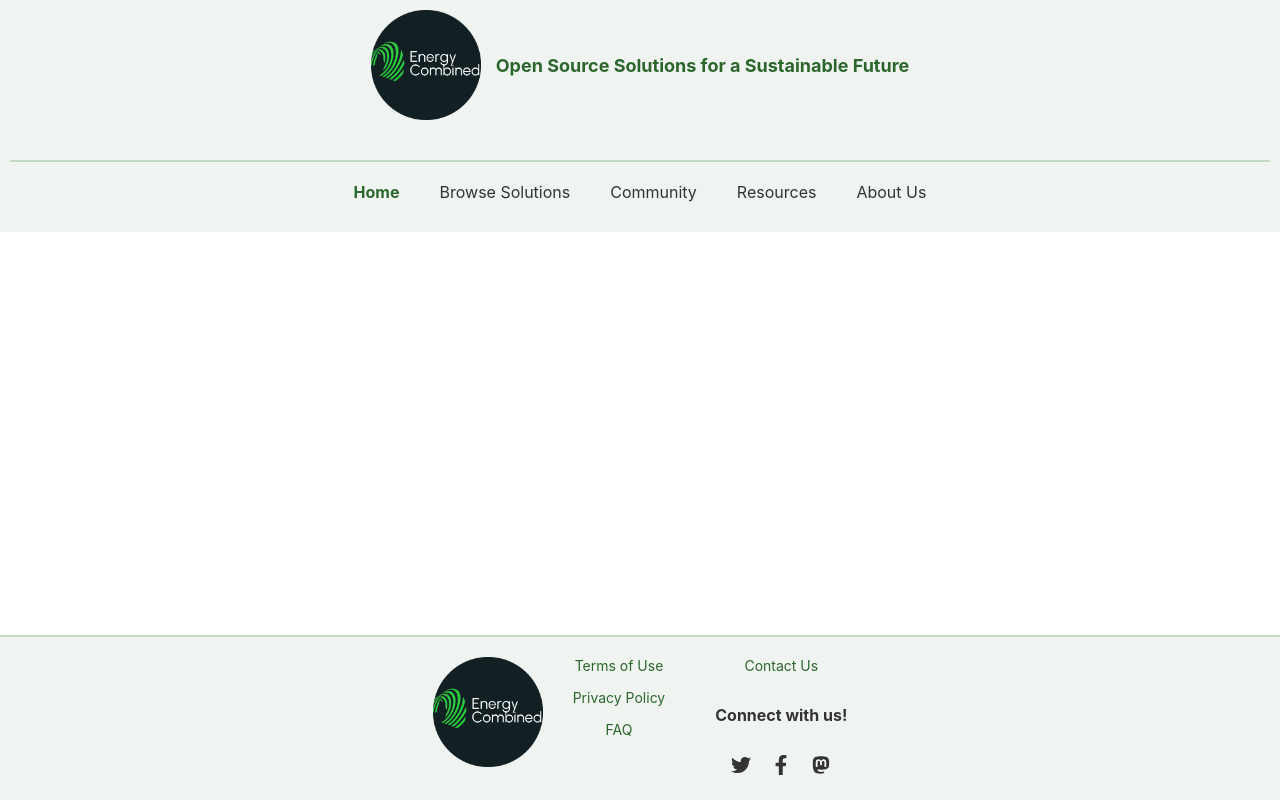
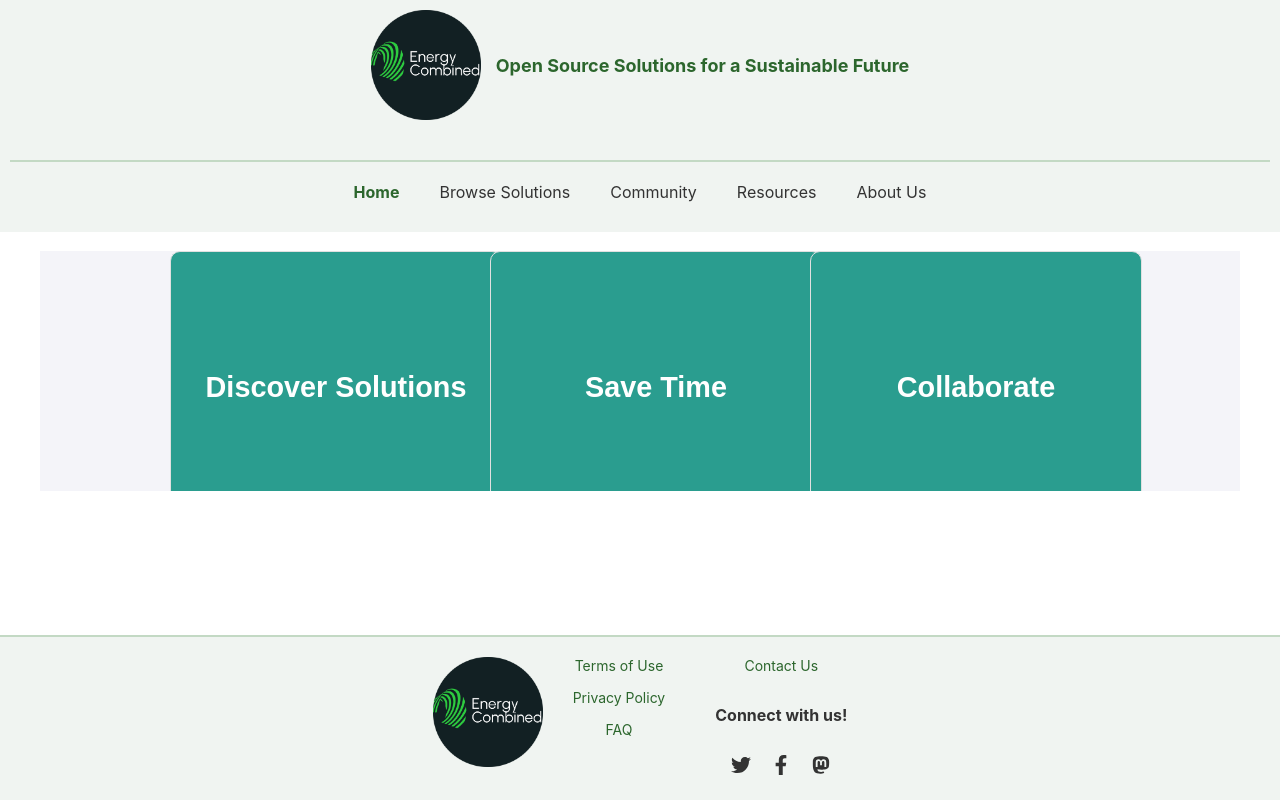
Before and after one commit to energycombined/OSSfinder, a React (Create React App) app in the folder front-end/: page / in a window 1280 px wide. Built offline with nearby package versions, Linux system fonts and the light colour scheme.

Commit message:
Add Boxes component with flipping functionality and styling

```diff
--- a/front-end/src/App.js
+++ b/front-end/src/App.js
@@ -1,6 +1,7 @@
 import React from 'react';
 import Header from './components/Header';
 import Footer from './components/Footer';
+import Boxes from './components/Boxes';
 import './styles/App.css';
 
 function App() {
@@ -9,6 +10,7 @@ function App() {
       <Header />
       <main className="main-content">
         {/* Other components or page content */}
+        <Boxes />
       </main>
       <Footer />
     </div>
--- /dev/null
+++ b/front-end/src/components/Boxes.js
@@ -0,0 +1,44 @@
+import React from 'react';
+import '../styles/boxes.css';
+
+const Boxes = () => {
+  const boxData = [
+    {
+      title: 'Discover Solutions',
+      description: 'Empower your choices with tailored tools designed to meet your goals.',
+      button: 'Learn More', // Placeholder button title
+    },
+    {
+      title: 'Save Time',
+      description: 'Simplified search through a vast repository of cutting-edge tools and insights.',
+      button: 'Explore Now', // Placeholder button title
+    },
+    {
+      title: 'Collaborate',
+      description: 'Connect with like-minded innovators and grow together in a thriving community.',
+      button: 'Join Us', // Placeholder button title
+    },
+  ];
+
+  return (
+    <section className="boxes-section">
+      {boxData.map((box, index) => (
+        <div className="box" key={index}>
+          <div className="box-inner">
+            {/* Front Side */}
+            <div className="box-front">
+              <h3>{box.title}</h3>
+            </div>
+            {/* Back Side */}
+            <div className="box-back">
+              <p>{box.description}</p>
+              <button>{box.button}</button>
+            </div>
+          </div>
+        </div>
+      ))}
+    </section>
+  );
+};
+
+export default Boxes;
--- /dev/null
+++ b/front-end/src/styles/boxes.css
@@ -0,0 +1,124 @@
+/* Section styling */
+.boxes-section {
+    display: flex;
+    justify-content: center;
+    align-items: center;
+    gap: 20px; /* Space between boxes */
+    padding: 0; /* Remove extra padding */
+    background-color: #f4f4f9; /* Light gray background */
+    max-width: 1200px; /* Optional: Limit overall section width */
+    margin: 0 auto; /* Center section */
+    margin-top: -1px; /* Prevent small gaps caused by borders or rounding */
+    overflow: hidden; /* Prevent boxes from spilling out of the grey section */
+  }
+
+  /* Box container */
+  .box {
+    perspective: 1000px;
+    width: calc(100% / 3 - 20px); /* Divide equally with gap */
+    max-width: 300px; /* Ensure consistent max size */
+    height: 240px; /* Standard size */
+    font-family: 'Poppins', sans-serif;
+    position: relative;
+    transition: transform 0.3s ease, height 0.3s ease; /* Smooth transitions */
+  }
+
+  .box:hover {
+    transform: scale(1.02); /* Slightly enlarge on hover */
+    height: 240px; /* Keep height consistent on hover */
+  }
+
+  /* Inner container for hover effect */
+  .box-inner {
+    position: relative;
+    width: 100%;
+    height: 100%;
+    transform-style: preserve-3d;
+    transition: transform 0.6s ease;
+  }
+
+  .box:hover .box-inner {
+    transform: rotateY(180deg);
+  }
+
+  /* Front and Back styles */
+  .box-front,
+  .box-back {
+    position: absolute;
+    top: 0;
+    left: 0;
+    width: 100%;
+    height: 100%;
+    backface-visibility: hidden;
+    display: flex;
+    justify-content: center; /* Center horizontally */
+    align-items: center; /* Center vertically */
+    text-align: center;
+    border: 1px solid #e0e0e0; /* Subtle border */
+    border-radius: 10px; /* Rounded corners */
+    overflow: hidden;
+    padding: 15px; /* Ensure consistent padding */
+  }
+
+  /* Front side */
+  .box-front {
+    background-color: #2a9d8f; /* Olive Green */
+    color: #ffffff; /* White text */
+  }
+
+  .box-front h3 {
+    margin: 0;
+    font-size: 1.8rem; /* Slightly larger title */
+    font-weight: bold;
+  }
+
+  /* Back side */
+  .box-back {
+    background-color: #ffffff; /* White for clarity */
+    color: #1d3557; /* Charcoal for readability */
+    transform: rotateY(180deg);
+    flex-direction: column;
+    justify-content: center; /* Center content vertically */
+    align-items: center; /* Center content horizontally */
+    gap: 15px;
+    padding: 15px; /* Reduced padding */
+  }
+
+  .box-back p {
+    margin: 0;
+    font-size: 1rem; /* Standard readable size */
+    line-height: 1.4;
+    color: #457b9d;
+  }
+
+  /* Button on the back side */
+  .box-back button {
+    margin-top: 15px; /* Space between text and button */
+    padding: 10px 20px;
+    font-size: 1rem;
+    font-family: 'Poppins', sans-serif;
+    color: #ffffff;
+    background-color: #457b9d; /* Dark Green */
+    border: none;
+    border-radius: 5px;
+    cursor: pointer;
+    transition: background-color 0.3s ease, box-shadow 0.3s ease;
+  }
+
+  .box-back button:hover {
+    background-color: #2a9d8f; /* Olive Green */
+    box-shadow: 0px 4px 6px rgba(0, 0, 0, 0.1); /* Subtle shadow */
+  }
+
+  /* Responsive adjustments */
+  @media (max-width: 768px) {
+    .boxes-section {
+      flex-direction: column;
+      gap: 20px;
+    }
+
+    .box {
+      width: 100%; /* Full width for small screens */
+      height: 220px; /* Adjust height for smaller screens */
+    }
+  }
```
